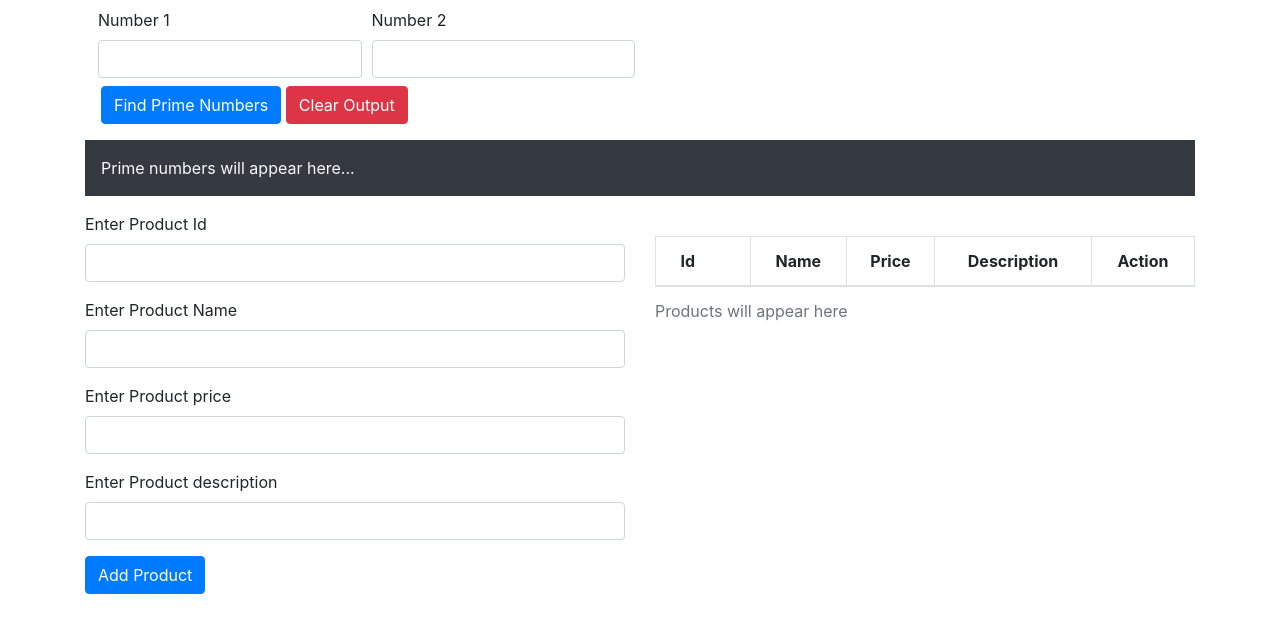
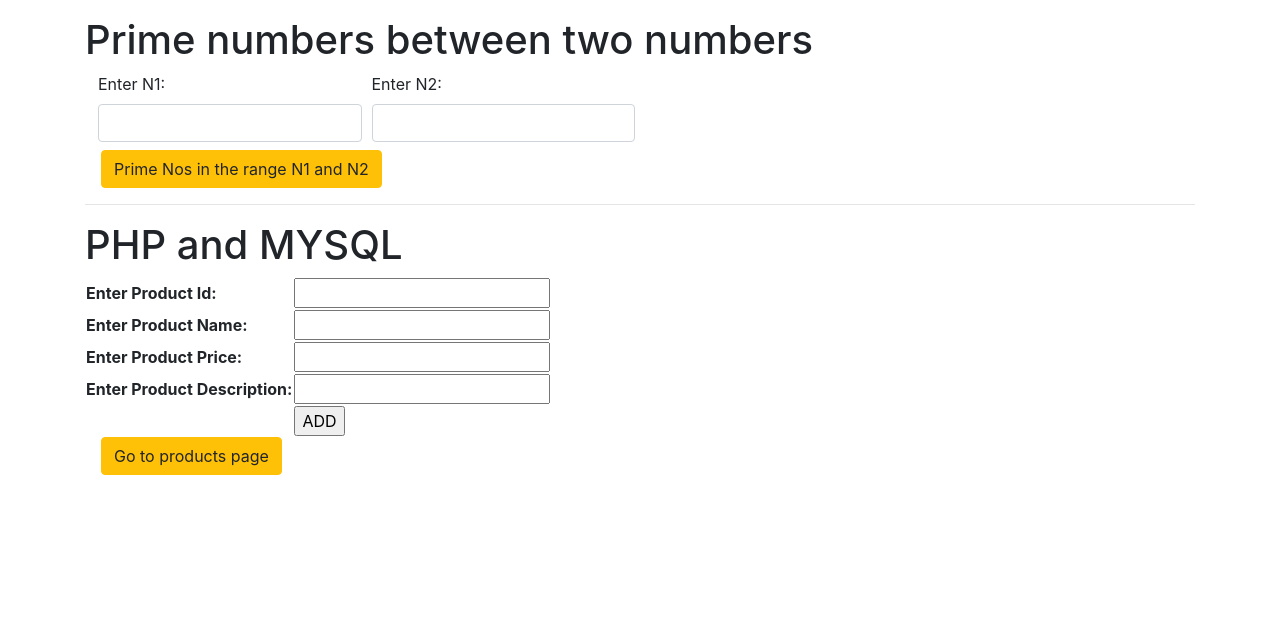
Before and after one commit to kamathprasad9/sem5-web-dev-workshop, a PHP site: page /Assignment-5/5_Php/index.html in a window 1280 px wide. Shown: the top 633 px of the page. Run offline with PHP 8.4, Linux system fonts and the light colour scheme; data that the repository does not hold is empty; some libraries are stand-ins or nearby versions.

Commit message:
remove php unwanted files, replace index.php by .html fot buttons

```diff
--- a/5_Php/addProduct.php
+++ b/5_Php/addProduct.php
@@ -66,7 +66,7 @@
     <body>
         <div class="form-group mx-3">
             <a href="./products.php"><button class="btn btn-warning" type="submit">Go to products page</button></a>
-            <a href="./index.php"><button class="btn btn-warning" type="submit">Go to home page</button></a>
+            <a href="./index.html"><button class="btn btn-warning" type="submit">Go to home page</button></a>
         </div>
     </body>
 </html>
--- a/5_Php/dltProduct.php
+++ b/5_Php/dltProduct.php
@@ -36,7 +36,7 @@
     </div>
     <br>
     <div class="form-group mx-3">
-        <a href="./index.php"><button class="btn btn-warning" type="submit">Go to home page</button></a>
+        <a href="./index.html"><button class="btn btn-warning" type="submit">Go to home page</button></a>
     </div>
     </body>
 </html>
--- a/5_Php/getProduct.php
+++ /dev/null
@@ -1,50 +0,0 @@
-<?php
-    include './dbCred.php';
-
-    $conn = mysqli_connect($servername, $username, $password);
-    if (!$conn) {
-        die("Connection failed: " . mysqli_connect_error());
-    }
-
-    if (mysqli_select_db($conn, "assignment5")) {
-       mysqli_close($conn);
-    } else {
-        $query = "CREATE DATABASE assignment5";
-        mysqli_query($conn, $query);
-        mysqli_close($conn);
-    }
-
-    $conn = mysqli_connect($servername, $username, $password, $dbname);
-
-    $query = "create table product(
-        id INT(6) UNSIGNED AUTO_INCREMENT PRIMARY KEY,
-        prod_id VARCHAR(30) NOT NULL,
-        prod_name VARCHAR(100) NOT NULL,
-        prod_price VARCHAR(100) NOT NULL,
-        prod_desc VARCHAR(200)
-    )";
-    $conn->query($query);
-
-    $result  = $conn->query("select * from product order by id desc limit 5");
-
-    echo "<table>";
-    if ($result->num_rows > 0) {
-        while($row = $result->fetch_assoc()) {
-            echo "<tr>";
-
-            $id = $row["prod_id"];
-            $name = $row["prod_name"];
-            $price = $row["prod_price"];
-            $description = $row["prod_desc"];
-
-            $description = strlen($description) > 20 ? substr($description, 0, 20)."..." : $description;
-
-            echo "<td>".$id."</td><td>".$name."</td><td>".$price."</td><td>".$description."</td>";
-            echo "<td id='".$row["id"]."'><i class='fa fa-trash-o'><span></td>";
-            echo "</tr>";
-        }
-    }
-    echo "</table>";
-
-    mysqli_close($conn);
-?>
--- a/5_Php/index.html
+++ b/5_Php/index.html
@@ -6,122 +6,71 @@
     <meta name="viewport" content="width=device-width, initial-scale=1.0">
     <title>Assignment 5</title>
 
-    <!-- Favicon -->
-    <link rel="shortcut icon" type="image/jpg" href="./media/favicon.png">
+    <link rel="stylesheet" href="https://use.fontawesome.com/releases/v5.3.1/css/all.css"
+        integrity="sha384-mzrmE5qonljUremFsqc01SB46JvROS7bZs3IO2EmfFsd15uHvIt+Y8vEf7N7fWAU" crossorigin="anonymous">
+
     <link rel="stylesheet" href="https://stackpath.bootstrapcdn.com/bootstrap/4.5.0/css/bootstrap.min.css"
         integrity="sha384-9aIt2nRpC12Uk9gS9baDl411NQApFmC26EwAOH8WgZl5MYYxFfc+NcPb1dKGj7Sk" crossorigin="anonymous">
-    <link rel="stylesheet" href="https://stackpath.bootstrapcdn.com/font-awesome/4.7.0/css/font-awesome.min.css">
-
-    <link rel="stylesheet" href="./css/style.css">
 </head>
 
 <body>
-    <!-- <nav class="navbar navbar-expand-sm navbar-light bg-light">
-        <a class="navbar-brand ml-md-5 font-weight-bold" href="#"><img src="./media/favicon.png" alt="site-logo"
-                class="img-fluid"><span class="pl-2 text-dark">Alan</span><span class="red">
-                Dsilva</span></a>
-        <button class="navbar-toggler" type="button" data-toggle="collapse" data-target="#navbarSupportedContent"
-            aria-controls="navbarSupportedContent" aria-expanded="false" aria-label="Toggle navigation">
-            <span class="navbar-toggler-icon"></span>
-        </button>
-
-        <div class="collapse navbar-collapse font-weight-bold" id="navbarSupportedContent">
-            <ul class="navbar-nav mx-auto font-weight-bold">
-                <li class="nav-item">
-                    <a class="nav-link" href="#range-form">Prime Numbers</span></a>
-                </li>
-                <li class="nav-item">
-                    <a class="nav-link" href="#new-product-form">PHP & SQL</a>
-                </li>
-            </ul>
-            <ul class="navbar-nav ml-auto font-weight-bold">
-                <li class="nav-item">
-                    <a class="nav-link text-success"
-                        href="https://github.com/DeathBringer269/Sem5-webDevCourse/tree/master/Assignment-5">See
-                        Code</a>
-                </li>
-            </ul>
-        </div>
-    </nav> -->
     <div class="container">
-        <div>
-            <form id="range-form">
+        <div class="mt-3">
+            <h1>Prime numbers between two numbers</h1>
+            <form id="range-form" action="./prime.php" method="GET">
                 <div class="form-row m-2">
                     <div class="col-md-3">
-                        <label for="num1">Number 1</label>
-                        <input type="text" id="num1" name="num1" class="form-control" required>
-                        <div class="invalid-feedback">
-                            Please enter a valid number
-                        </div>
+                        <label for="num1">Enter N1:</label>
+                        <input type="number" id="num1" name="num1" class="form-control" required>
                     </div>
                     <div class="col-md-3">
-                        <label for="num2">Number 2</label>
-                        <input type="text" id="num2" name="num2" class="form-control" required>
-                        <div class="invalid-feedback">
-                            Please enter a valid number
-                        </div>
+                        <label for="num2">Enter N2:</label>
+                        <input type="number" id="num2" name="num2" class="form-control" required>
                     </div>
                 </div>
-                <div class="form-group mx-3" onclick="clearOutput()">
-                    <button class="btn btn-primary" onclick="findPrimary()">Find Prime Numbers</button>
-                    <button class="btn btn-danger">Clear Output</button>
+                <div class="form-group mx-3">
+                    <button class="btn btn-warning" type="submit">Prime Nos in the range N1 and N2</button>
                 </div>
-                <p id="primeOutput" class="bg-dark p-3 text-light">Prime numbers will appear here...</p>
             </form>
         </div>
+        <hr>
+        <h1>PHP and MYSQL</h1>
         <div class="row">
             <div class="col-md-6">
-                <form id="new-product-form" action="./addProduct.php" method="post">
-                    <div class="form-group">
-                        <label for="product-id">Enter Product Id</label>
-                        <input type="text" id="product-id" name="product-id" class="form-control" required>
-                        <div class="invalid-feedback">
-                            Please enter product id.
-                        </div>
-                    </div>
-                    <div class="form-group">
-                        <label for="product-name">Enter Product Name</label>
-                        <input type="text" id="product-name" name="product-name" class="form-control" required>
-                        <div class="invalid-feedback">
-                            Please enter product name.
-                        </div>
-                    </div>
-                    <div class="form-group">
-                        <label for="product-price">Enter Product price</label>
-                        <input type="text" id="product-price" name="product-price" class="form-control" required>
-                        <div class="invalid-feedback">
-                            Please enter a price.
-                        </div>
-                    </div>
-                    <div class="form-group">
-                        <label for="product-description">Enter Product description</label>
-                        <input type="text" id="product-description" name="product-description" class="form-control">
-                    </div>
-                    <button class="btn btn-primary" onclick="addProduct()">Add Product</button>
+                <form action="./addProduct.php" method="POST">
+                        <table>
+                            <tr>
+                                <th>Enter Product Id:</th>
+                                <td><input type="text"  id="product-id" name="product-id" ></td>
+                            </tr>
+
+                            <tr>
+                                <th>Enter Product Name:</th>
+                                <td><input type="text" id="product-name" name="product-name"></td>
+                            </tr>
+
+                            <tr>
+                                <th>Enter Product Price:</th>
+                                <td><input type="text" id="product-price" name="product-price"></td>
+                            </tr>
+
+                            <tr>
+                                <th>Enter Product Description:</th>
+                                <td><input type="text" id="product-description" name="product-description"></td>
+                            </tr>
+
+                            <tr>
+                                <td></td>
+                                <td><input type="submit" value="ADD"></td>
+                            </tr>
+                        </table>
                 </form>
-            </div>
-            <div class="col-md-6 mt-4">
-                <table class="table table-bordered">
-                    <caption>Products will appear here</caption>
-                    <thead>
-                        <tr>
-                            <th scope="col">Id<span style="visibility:hidden">ALJ</span></th>
-                            <th scope="col">Name</th>
-                            <th scope="col">Price</th>
-                            <th scope="col">Description</th>
-                            <th scope="col">Action</th>
-                        </tr>
-                    </thead>
-                    <tbody id="tableBody">
-                        <th style="visibility: hidden;">
-                            <i class="fa-trash-o"></i>
-                        </th>
-                    </tbody>
-                </table>
+                <div class="form-group mx-3">
+                    <a href="./products.php"><button class="btn btn-warning" type="submit">Go to products page</button></a>
+                </div>
             </div>
         </div>
     </div>
-
 
     <!-- JavaScript -->
     <script src="https://code.jquery.com/jquery-3.5.1.slim.min.js"
--- a/5_Php/prime.php
+++ b/5_Php/prime.php
@@ -41,7 +41,7 @@
      </head>
     <body>
     <div class="form-group mx-3">
-        <a href="./index.php"><button class="btn btn-warning" type="submit">Go to home page</button></a>
+        <a href="./index.html"><button class="btn btn-warning" type="submit">Go to home page</button></a>
     </div>
     </body>
 </html>
```
Also changed, not shown: 5_Php/index.php (deleted, +0 -89 lines), 5_Php/js/work.js (deleted, +0 -89 lines), 5_Php/media/favicon.png (deleted), 5_Php/media/screenshot.png (deleted).
